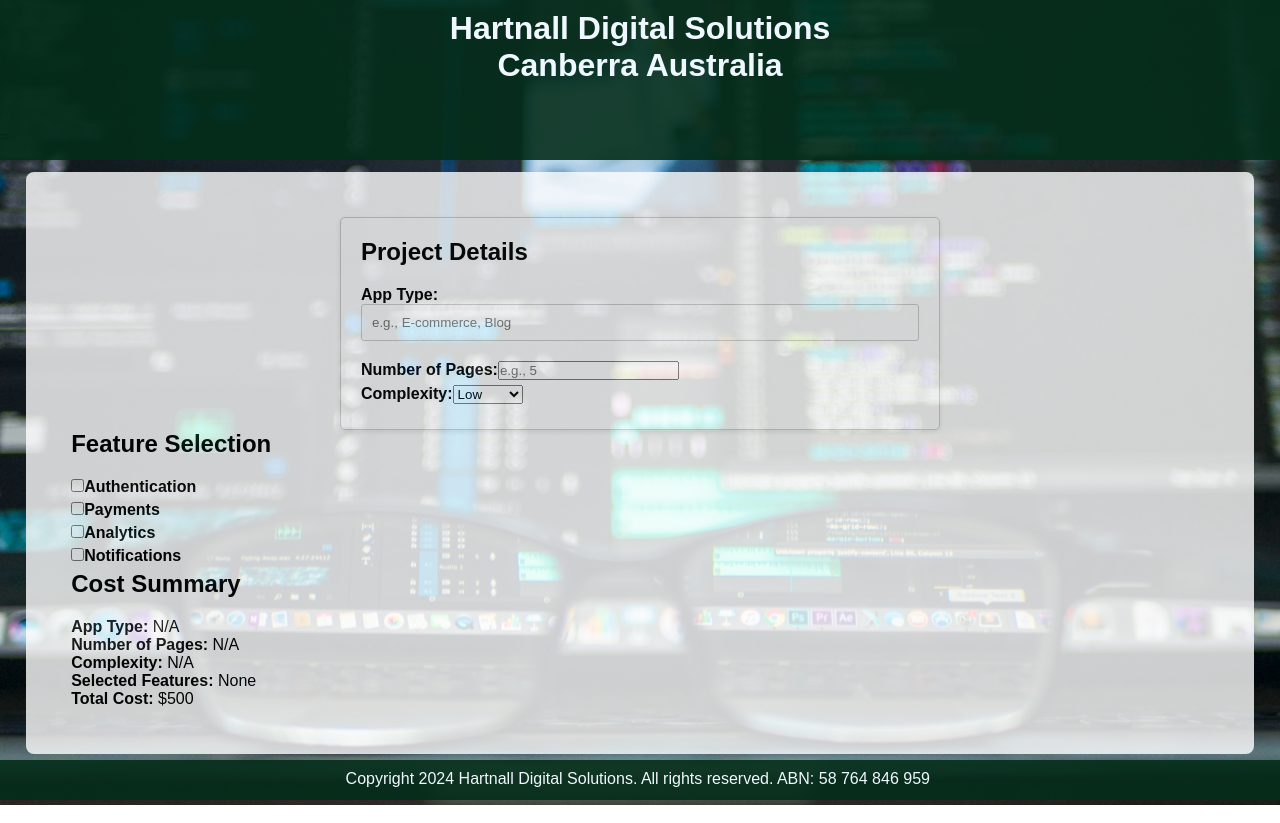
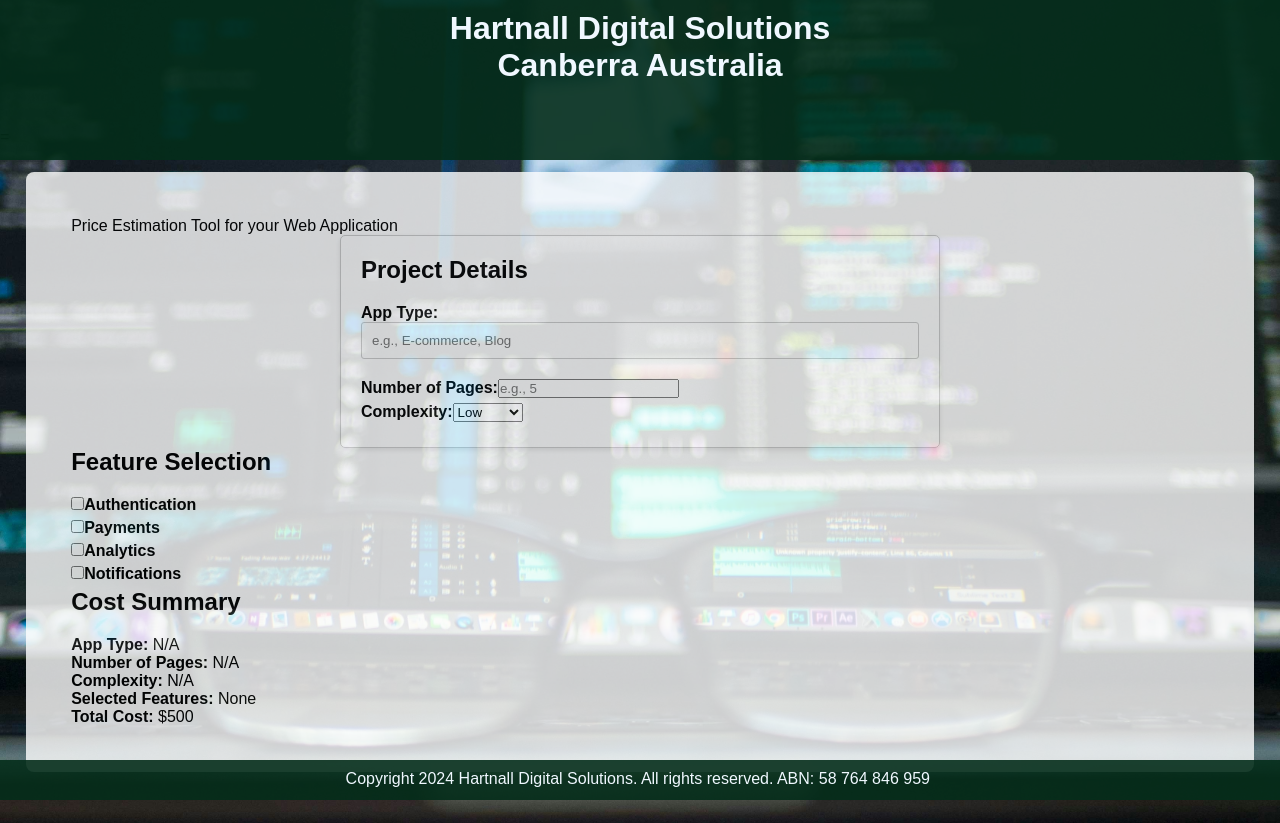
Before and after one commit to emmahartnall/react_nov_23, a React (Create React App) app: page / in a window 1280 px wide. Built offline with nearby package versions, Linux system fonts and the light colour scheme.

Commit message:
Added heading

```diff
--- a/src/Quote2.jsx
+++ b/src/Quote2.jsx
@@ -4,6 +4,7 @@ import ProjectDetailsForm from "./components/ProjectDetailsForm";
 import FeatureSelection from "./components/FeatureSelection";
 import CostSummary from "./components/CostSummary";
 import Header from "./components/Header";
+import Heading from "./components/Heading";
 import Footer from "./components/Footer";
 import "./css/App.css";
 import "./css/quoteClasses.css";
@@ -35,6 +36,7 @@ const Quote = () => {
       <main>=
         <section class="transparent-section">
           <div class="content">
+          <heading>Price Estimation Tool for your Web Application</heading>
 
             <ProjectDetailsForm setProjectDetails={setProjectDetails} />
             <FeatureSelection
```
